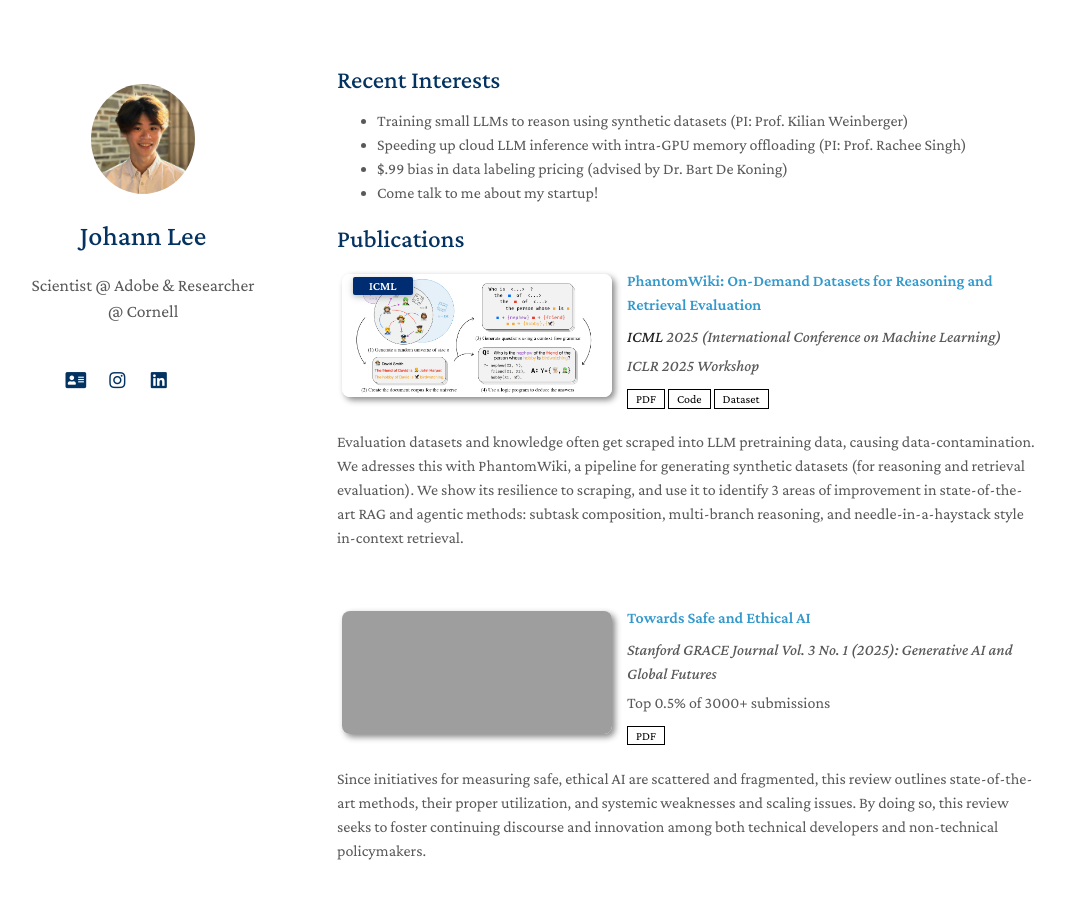
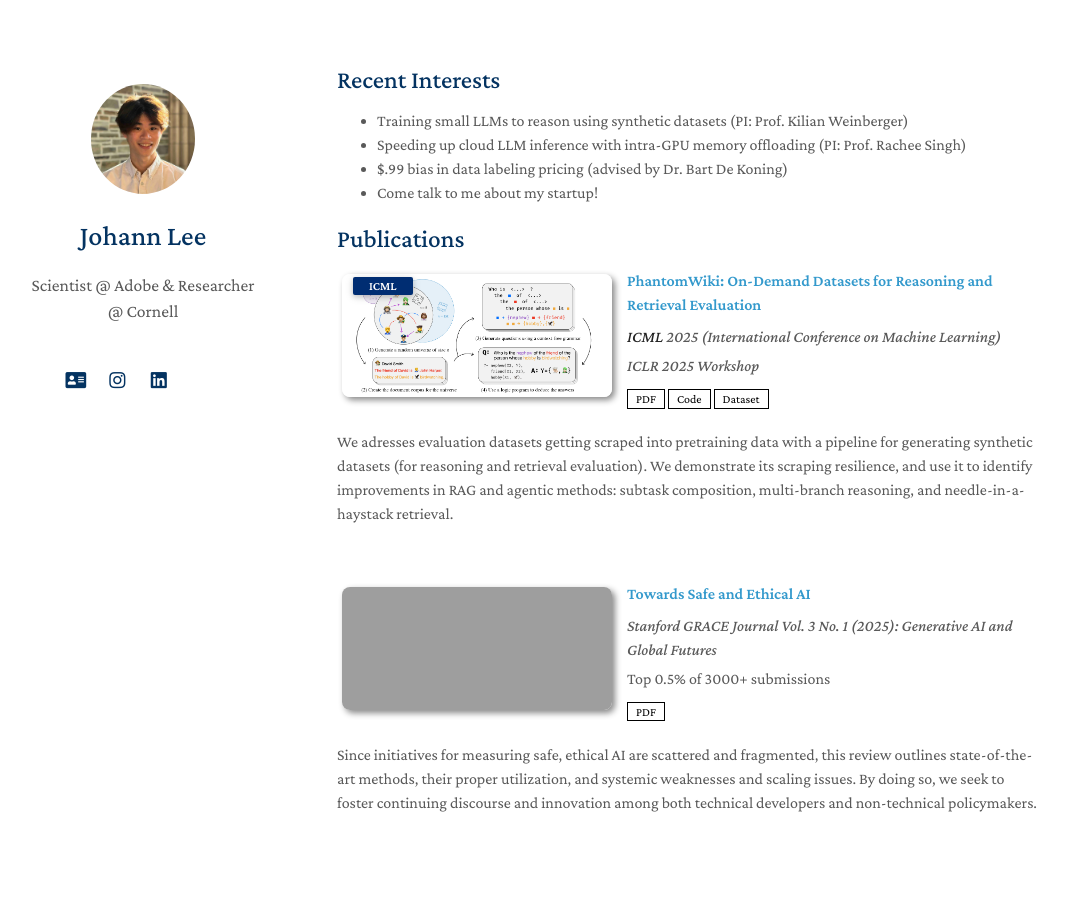
Before and after one commit to lee-johann/xforeverjlx.github.io, a Jekyll site: the page built from index.md, in a window 1280 px wide and 981 px high. Shown: the top 899 px of the window, without its empty margins (108-1175 px from the left). Built offline with Jekyll 4.4.1, drawn with Linux system fonts in a browser that asks for light colours; nearby versions of some CDN libraries; a style sheet for code colours, icons or effects is not loaded; our own code applies the rules of GitHub Pages for plain Markdown files; grey boxes are pictures that could not be loaded.

Commit message:
shortened descriptions

```diff
--- a/_includes/publications.md
+++ b/_includes/publications.md
@@ -22,7 +22,7 @@
     </div>
   </div>
   <div class="pub-abstract">
-    <p>Evaluation datasets and knowledge often get scraped into LLM pretraining data, causing data-contamination. We adresses this with PhantomWiki, a pipeline for generating synthetic datasets (for reasoning and retrieval evaluation). We show its resilience to scraping, and use it to identify 3 areas of improvement in state-of-the-art RAG and agentic methods: subtask composition, multi-branch reasoning, and needle-in-a-haystack style in-context retrieval.</p>
+    <p>We adresses evaluation datasets getting scraped into pretraining data with a pipeline for generating synthetic datasets (for reasoning and retrieval evaluation). We demonstrate its scraping resilience, and use it to identify improvements in RAG and agentic methods: subtask composition, multi-branch reasoning, and needle-in-a-haystack retrieval.</p>
   </div>
 </div>
 </li>
@@ -46,7 +46,7 @@
     </div>
   </div>
   <div class="pub-abstract">
-    <p>Since initiatives for  measuring  safe,  ethical  AI are scattered and fragmented, this review outlines state-of-the-art methods, their proper utilization, and systemic weaknesses and scaling issues. By doing so, this review seeks to foster continuing discourse and innovation among both technical developers and non-technical policymakers.</p>
+    <p>Since initiatives for  measuring  safe,  ethical  AI are scattered and fragmented, this review outlines state-of-the-art methods, their proper utilization, and systemic weaknesses and scaling issues. By doing so, we seek to foster continuing discourse and innovation among both technical developers and non-technical policymakers.</p>
   </div>
 </div>
 </li>
```
